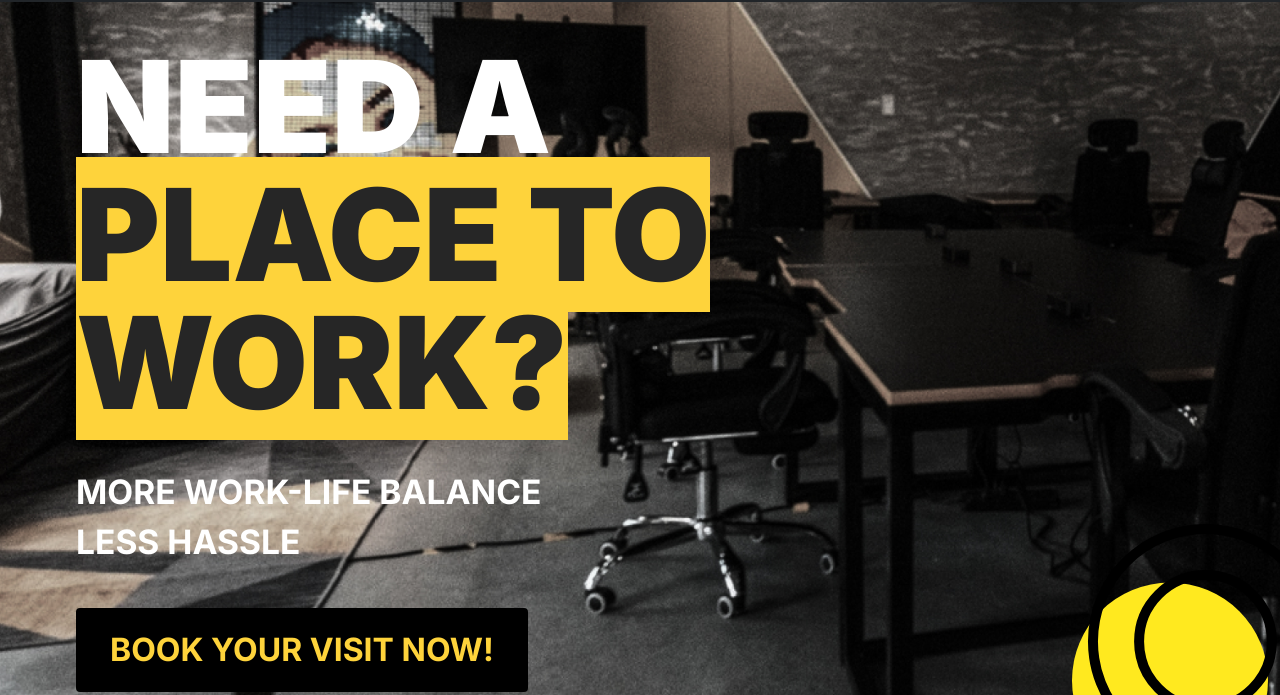
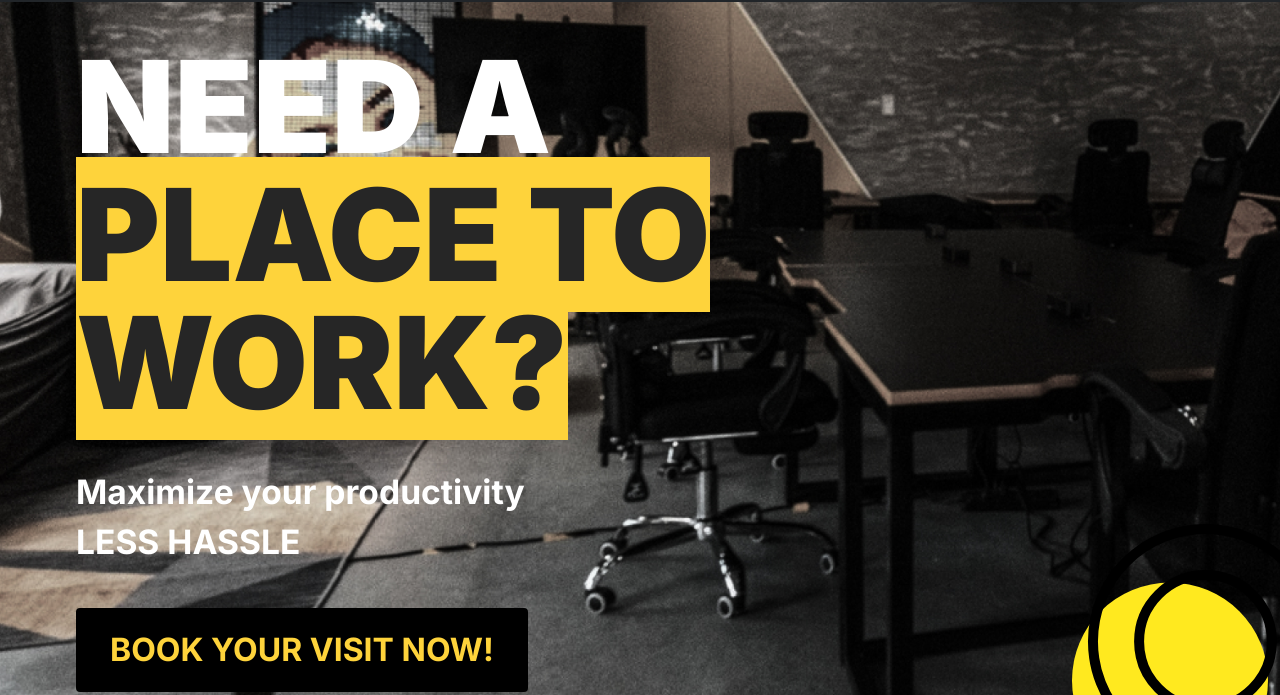
Before and after one commit to phantomdain/CODE_Test, a plain HTML site: page index.html in a window 1280 px wide. Shown: the part 105-800 px from the top of the page. Drawn offline with nearby package versions, Linux system fonts and the light colour scheme.

Commit message:
Update index.html
Changed the subtitle

```diff
--- a/index.html
+++ b/index.html
@@ -48,7 +48,7 @@
                         WORK?</span>
                 </h1>
                 <p>
-                    MORE WORK-LIFE BALANCE<br>LESS HASSLE
+                    Maximize your productivity<br>LESS HASSLE
                 </p>
                 <button type="button" class="btn btn-primary btn-xl">BOOK YOUR VISIT NOW!</button>
             </div>
```
